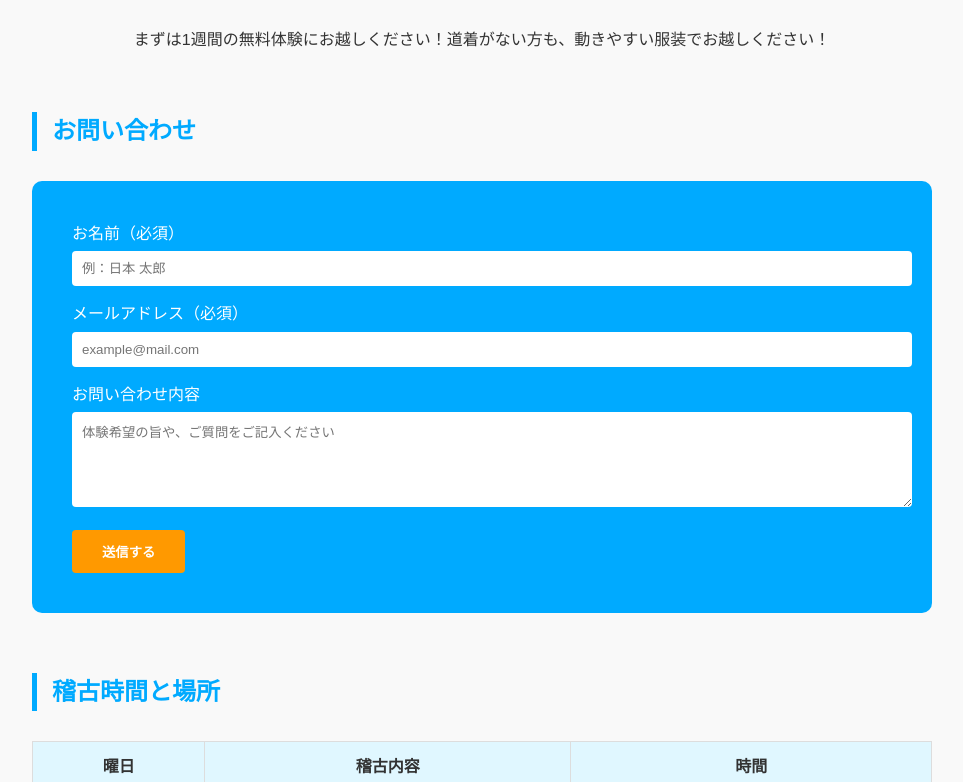
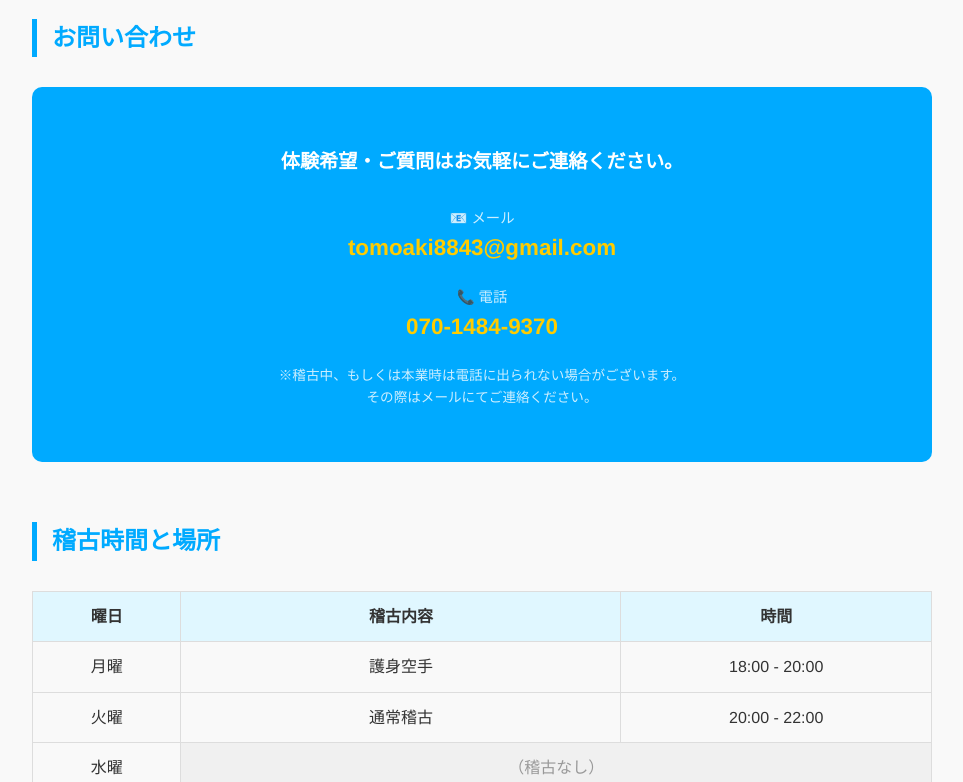
Before and after one commit to sd-sensyukai/adachi-sensyukai, a plain HTML site: page index.html in a window 1280 px wide. Shown: the part 2018-2800 px from the top of the page, without its empty margins (158-1121 px from the left). Drawn offline with Linux system fonts and the light colour scheme.

Commit message:
Add files via upload

```diff
--- a/index.html
+++ b/index.html
@@ -231,34 +231,45 @@
         }
 
         /* 4. お問い合わせ */
-        .contact-form {
+        .contact-info-box {
 			background: var(--main-blue);
 			color: var(--white);
 			padding: 40px;
 			border-radius: 10px;
+			text-align: center;
 		}
-        .form-group {
-            margin-bottom: 15px;
+
+		.contact-lead {
+			font-size: 1.2rem;
+			margin-bottom: 30px;
+			font-weight: bold;
 		}
-        input, textarea {
-            width: 100%;
-            padding: 10px;
-            margin-top: 5px;
-            border-radius: 4px;
-            border: none;
+
+		.contact-item {
+			margin-bottom: 20px;
 		}
-        .submit-btn {
-            background: #ff9900;
-			color: white;
-            border: none;
-            padding: 12px 30px;
+
+		.contact-label {
+			display: block;
+			font-size: 0.9rem;
+			opacity: 0.8;
+		}
+
+		.contact-link {
+			font-size: 1.4rem;
 			font-weight: bold;
-            cursor: pointer;
-            border-radius: 4px;
-            transition: 0.3s;
+			color: #ffcc00;
+			text-decoration: none;
 		}
-        .submit-btn:hover {
-            background: #e6b800;
+
+		.contact-link:hover {
+			text-decoration: underline;
+		}
+
+		.contact-note {
+			font-size: 0.85rem;
+			margin-top: 20px;
+			opacity: 0.8;
 		}
 
         /* 5. 稽古時間と場所 */
@@ -355,16 +366,8 @@
     <h2>お知らせ</h2>
     <div class="news-list">
         <div class="news-item">
-            <span class="news-date">2023.10.01</span>
-            <span class="news-text">秋の入会キャンペーン実施中！入会金半額。</span>
-        </div>
-        <div class="news-item">
-            <span class="news-date">2023.09.15</span>
-            <span class="news-text">昇級審査の結果を掲示しました。</span>
-        </div>
-        <div class="news-item">
-            <span class="news-date">2023.08.30</span>
-            <span class="news-text">【重要】夏季合宿のスケジュールについて。</span>
+            <span class="news-date">2026.02.25</span>
+            <span class="news-text">ホームページをリニューアルしました</span>
         </div>
     </div>
 </section>
@@ -429,22 +432,29 @@
 
 <section id="contact">
     <h2>お問い合わせ</h2>
-    <div class="contact-form">
-        <form id="karateForm">
-            <div class="form-group">
-                <label>お名前（必須）</label>
-                <input type="text" placeholder="例：日本 太郎" required>
+    <div class="contact-info-box">
+        <p class="contact-lead">
+            体験希望・ご質問はお気軽にご連絡ください。
+        </p>
+
+        <div class="contact-item">
+            <span class="contact-label">📧 メール</span>
+            <a href="tomoaki8843@gmail.com" class="contact-link">
+                tomoaki8843@gmail.com
+            </a>
         </div>
-            <div class="form-group">
-                <label>メールアドレス（必須）</label>
-                <input type="email" placeholder="example@mail.com" required>
+
+        <div class="contact-item">
+            <span class="contact-label">📞 電話</span>
+            <a href="tel:07014849370" class="contact-link">
+                070-1484-9370
+            </a>
         </div>
-            <div class="form-group">
-                <label>お問い合わせ内容</label>
-                <textarea rows="5" placeholder="体験希望の旨や、ご質問をご記入ください"></textarea>
-            </div>
-            <button type="submit" class="submit-btn">送信する</button>
-        </form>
+
+        <p class="contact-note">
+            ※稽古中、もしくは本業時は電話に出られない場合がございます。<br>
+            その際はメールにてご連絡ください。
+        </p>
     </div>
 </section>
 
@@ -462,8 +472,8 @@
             <tbody>
                 <tr>
                     <td>月曜</td>
-                    <td>ミット空手</td>
-                    <td>20:00 - 21:30</td>
+                    <td>護身空手</td>
+                    <td>18:00 - 20:00</td>
                 </tr>
                 <tr>
                     <td>火曜</td>
@@ -476,7 +486,7 @@
                 </tr>
                 <tr>
                     <td>木曜</td>
-                    <td>通常稽古</td>
+                    <td>護身空手</td>
                     <td>18:00 - 20:00</td>
                 </tr>
                 <tr>
@@ -486,8 +496,8 @@
                 </tr>
                 <tr>
                     <td>土曜</td>
-                    <td>ミット空手</td>
-                    <td>20:00 - 21:30</td>
+                    <td>護身空手（不定期）</td>
+                    <td>09:00 - 12:00</td>
                 </tr>
                 <tr>
                     <td>日曜</td>
@@ -516,7 +526,7 @@
 </section>
 
 <footer>
-    <p>&copy; 2025 極真会館　浜井派 足立選手会 All Rights Reserved.</p>
+    <p>&copy; 2026 極真会館　浜井派 足立選手会 All Rights Reserved.</p>
 </footer>
 
 <script>
```
Lines whose indentation alone changed are shown as unchanged.
